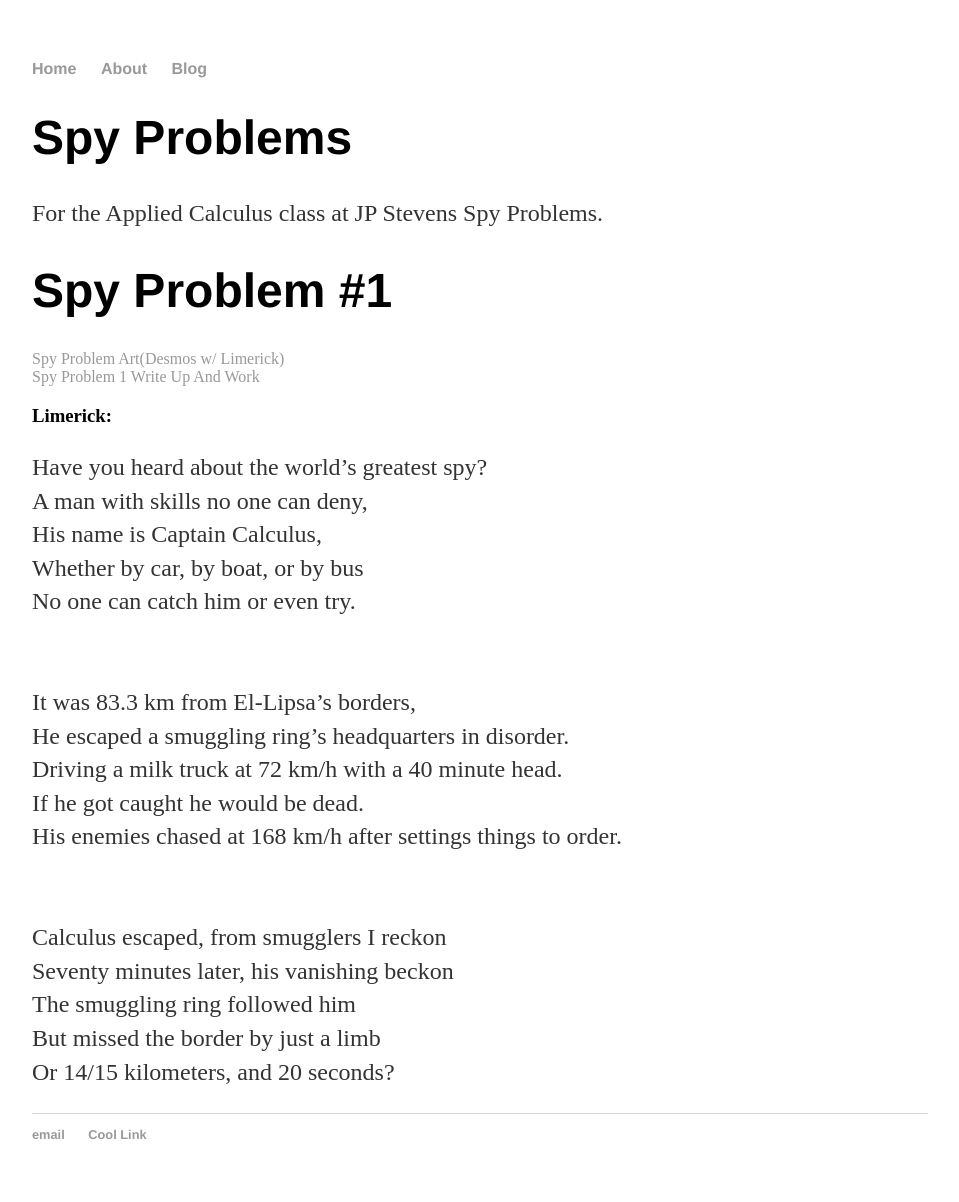
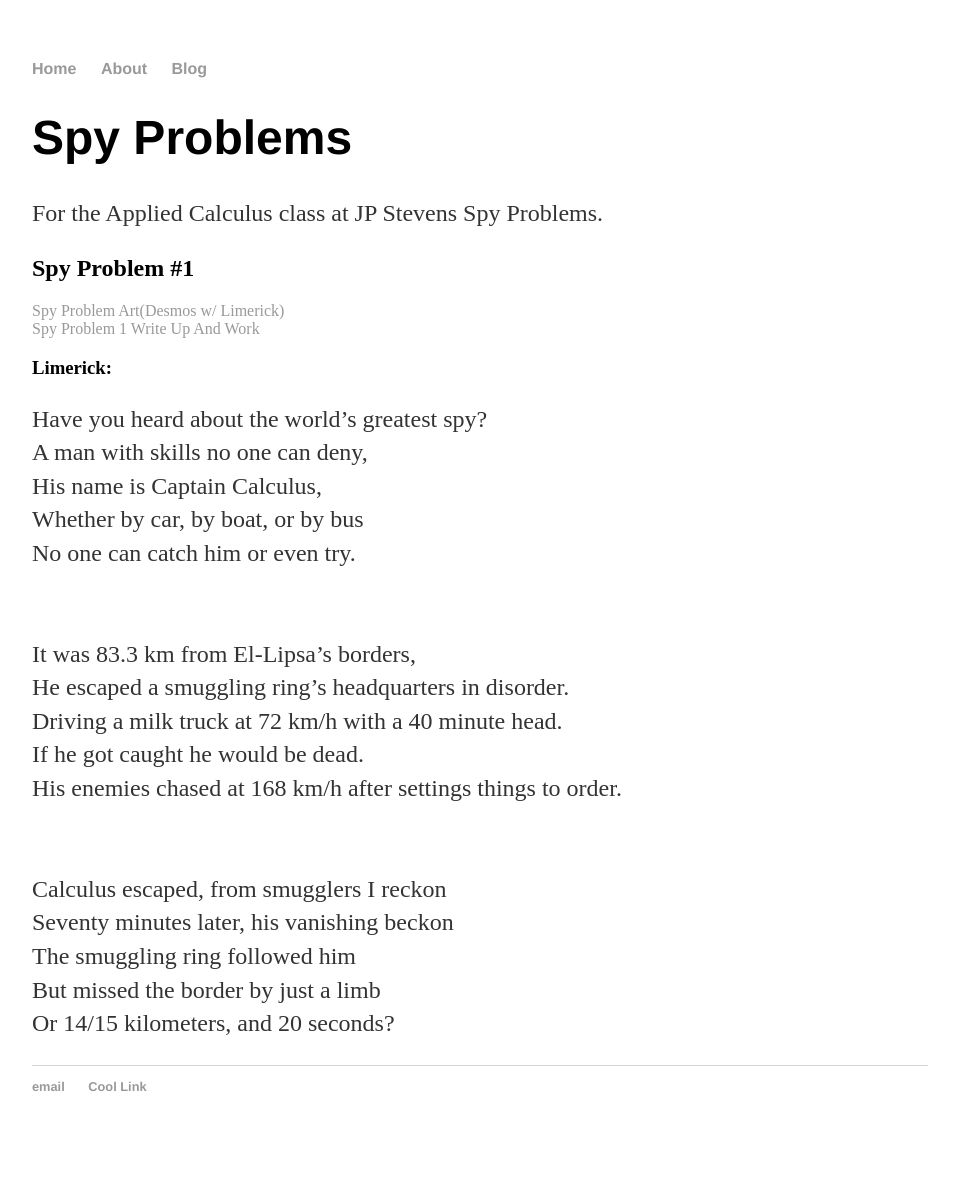
Before and after one commit to Ouroboroz/ouroboroz.github.io, a Jekyll site: the page built from spyproblems/index.html, in a window 1280 px wide. Shown: the whole page, without its empty margins (160-1119 px from the left). Built offline with Jekyll 4.4.1, drawn with Linux system fonts in a browser that asks for light colours; after the commit the page ends 1154 px from its top, so only the background shows below that.

```diff
--- a/spyproblems/index.html
+++ b/spyproblems/index.html
@@ -9,7 +9,7 @@ title: Spy Problems
 	</p>
 </head>
 <body>
-<h1>Spy Problem #1</h1>
+<h2>Spy Problem #1</h2>
 <a href="https://www.desmos.com/calculator/7dktlqzt3o">Spy Problem Art(Desmos w/ Limerick)</a>
 <br>
 <a href="./Resources/spyproblem1.pdf">Spy Problem 1 Write Up And Work</a>
```
